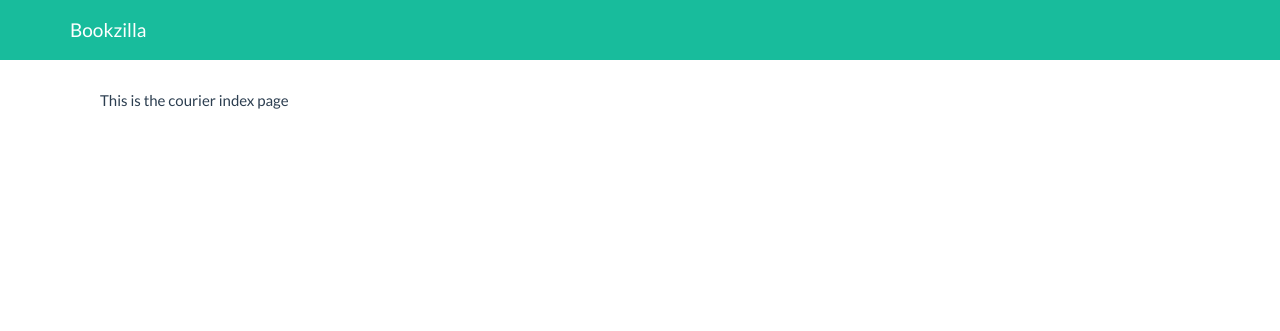
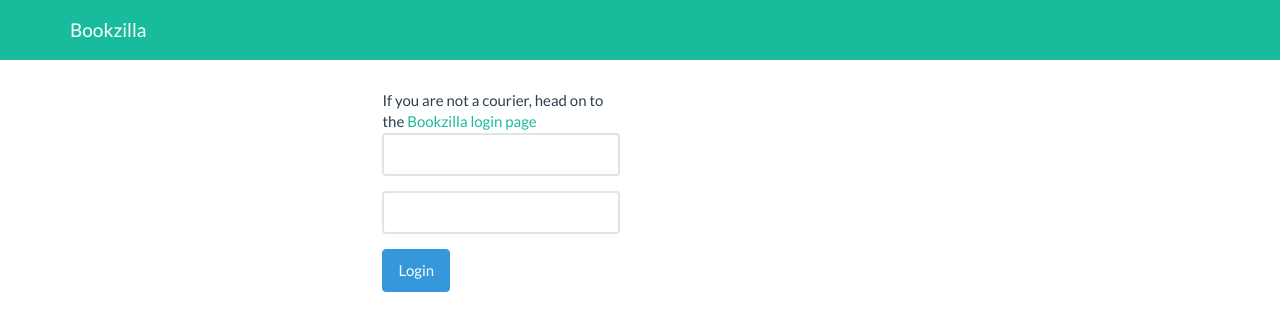
Before and after one commit to cy94/bookzilla, a Django app: page /courier/login/ in a window 1280 px wide. Shown: the top 331 px of the page. Run offline with Django 3.2, Linux system fonts and the light colour scheme; some libraries are stand-ins or nearby versions.

Commit message:
finished login, logout for courier
the is_member function checks if the user is in the Couriers group

```diff
--- a/books/templates/books/edit_book.html
+++ b/books/templates/books/edit_book.html
@@ -6,15 +6,12 @@
 	<form action="{% url 'users:books:edit_book' book_id %}" method="post">
 		{% csrf_token %}
 
-		<form>
 			{% for field in form  %}
 				<div class="form-group">
 					{{ field|add_class:"form-control" }}
 				</div>
 			{% endfor %}
 			<input type="submit" value="Done editing" class="btn btn-info" />
-		</form>
-
 	</form>
 </div>
 {% endblock content %}
--- a/courier/forms.py
+++ b/courier/forms.py
@@ -0,0 +1,5 @@
+from django import forms
+
+class LoginForm(forms.Form):
+	username = forms.CharField(label='username')
+	password = forms.CharField(widget=forms.PasswordInput())
--- /dev/null
+++ b/courier/misc.py
@@ -0,0 +1,3 @@
+
+def is_member(user, group_name):
+    return user.groups.filter(name=group_name).exists()
--- a/courier/templates/courier/home.html
+++ b/courier/templates/courier/home.html
@@ -0,0 +1,4 @@
+{% extends "courier_home.html" %}
+{% block content %}
+	This is the courier home page
+{% endblock content %}
--- a/courier/templates/courier/index.html
+++ b/courier/templates/courier/index.html
@@ -1 +1,25 @@
 {% extends "courier_base.html" %}
+{% load widget_tweaks %}
+
+
+{% block content %}
+<div class="col-md-4"></div>
+
+<div class="col-md-4">
+		If you are not a courier, head on to the
+		<a href="{% url 'index' %}">Bookzilla login page</a>
+
+		<form action="{% url 'courier:login' %}" method="post">
+			{% csrf_token %}
+
+				{% for field in form  %}
+					<div class="form-group">
+						{{ field|add_class:"form-control" }}
+					</div>
+				{% endfor %}
+
+			<input type="submit" value="Login" class="btn btn-info" />
+
+		</form>
+</div>
+{% endblock content %}
--- a/courier/templates/courier_base.html
+++ b/courier/templates/courier_base.html
@@ -46,9 +46,6 @@
             <div class="alert alert-{{msg.tags}}">{{ msg }}</div>
           {% endfor %}
         {% endif %}
-
-        This is the courier index page
-
         {% block content %}
         {% endblock %}
       </div>
--- a/courier/templates/courier_home.html
+++ b/courier/templates/courier_home.html
@@ -31,7 +31,7 @@
         <div class="navbar-header">
           <button type="button" class="navbar-toggle collapsed" data-toggle="collapse" data-target="#navbar" aria-expanded="false" aria-controls="navbar">
           </button>
-          <a class="navbar-brand" href="{% url 'index' %}">Bookzilla</a>
+          <a class="navbar-brand" href="#">Bookzilla</a>
         </div>
 
         <div id="navbar" class="collapse navbar-collapse">
@@ -54,7 +54,6 @@
         {% endif %}
 
         {% block content %}
-          This is the courier home
         {% endblock %}
       </div>
 
--- a/courier/urls.py
+++ b/courier/urls.py
@@ -4,8 +4,8 @@ from django.contrib.staticfiles.urls import staticfiles_urlpatterns
 from courier import views
 
 urlpatterns = patterns('',
-	url(r'^$', views.index, name='index'),
 	url(r'^login/$', views.login, name='login'),
+	url(r'^home/$', views.home, name='home'),
 	url(r'^logout/$', views.logout, name='logout'),
 )
 
--- a/courier/views.py
+++ b/courier/views.py
@@ -1,12 +1,46 @@
 from django.shortcuts import render
+from django.core.urlresolvers import reverse
+from django.http import HttpResponse, HttpResponseRedirect
+from django.contrib.auth.decorators import login_required
 
-# Create your views here.
+from django.contrib import messages
 
-def index(request):
-	return render(request, 'courier/index.html')
+from django.contrib.auth import authenticate
+from django.contrib.auth import login as djlogin
+from django.contrib.auth import logout as djlogout
+
+from .forms import LoginForm
+
+from .misc import is_member
 
 def login(request):
-	return render(request, 'courier/index.html')
+	if request.method == 'POST':
+		form = LoginForm(request.POST)
 
+		if form.is_valid():
+			username = form.cleaned_data['username']
+			password = form.cleaned_data['password']
+
+			user = authenticate(username=username, password=password)
+
+			if user is not None and is_member(user, 'Couriers'):
+				djlogin(request, user)
+				return HttpResponseRedirect(reverse('courier:home'))
+			else:
+				messages.error(request,
+		     	'The username or password you entered is incorrect')
+
+	form = LoginForm()
+	return render(request, 'courier/index.html',
+				{
+					'form': form
+				})
+
+@login_required(login_url='/courier/login')
+def home(request):
+	return render(request, 'courier/home.html')
+
+@login_required(login_url='/courier/login')
 def logout(request):
-	return render(request, 'courier/index.html')
+	djlogout(request)
+	return HttpResponseRedirect(reverse('courier:login'))
```
Also changed, not shown: courier/templates/courier/courier_home.html (deleted, +0 -71 lines).
